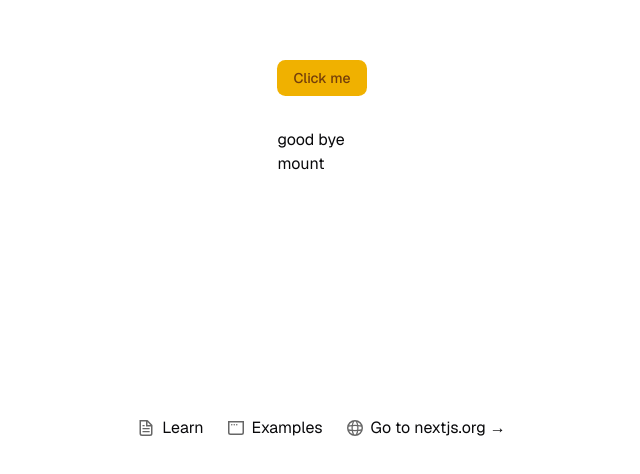
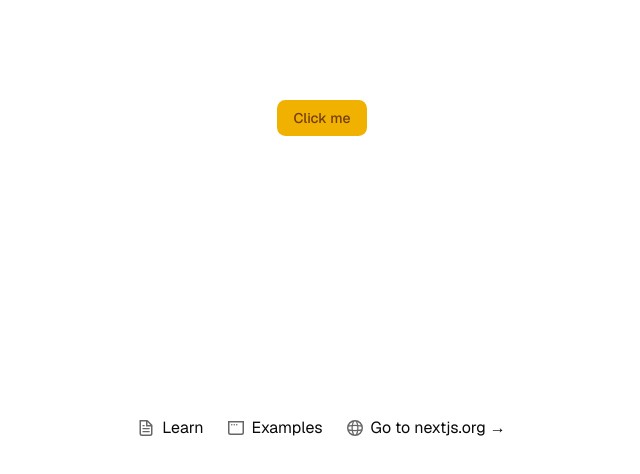
Before and after one commit to aakashdeep2389/nextjs-amazon, a Next.js app: page / in a window 1280 px wide. Shown: the part 282-756 px from the top of the page, without its empty margins (318-958 px from the left). Built offline with nearby package versions, Linux system fonts and the light colour scheme.

Commit message:
Remove - extra files

```diff
--- a/app/page.tsx
+++ b/app/page.tsx
@@ -7,7 +7,6 @@ export default function Home() {
     <div className="font-sans grid grid-rows-[20px_1fr_20px] items-center justify-items-center min-h-screen p-8 pb-20 gap-16 sm:p-20">
       <main className="flex flex-col gap-[32px] row-start-2 items-center sm:items-start">
         <Button>Click me</Button>
-        <Test visible />
       </main>
       <footer className="row-start-3 flex gap-[24px] flex-wrap items-center justify-center">
         <a
--- a/app/pages/test.tsx
+++ /dev/null
@@ -1,24 +0,0 @@
-"use client"
-import { useState, useEffect } from "react";
-
-const fetchData = () => new Promise((r) => setTimeout(r(Date.now()), 100));
-
-const MyComponent = () => {
-  const [result, setResult] = useState();
-  const data = fetchData().then((value) => {
-    setResult(value)
-  }); // Issue is here
-
-  return (
-    <div>
-      {result === data.toString() ? ( // 'data' is a Promise object here, not the resolved value
-        <div>hello</div>
-      ) : (
-        <div>good bye</div>
-      )}
-      mount
-    </div>
-  );
-};
-
-export default MyComponent;
```
